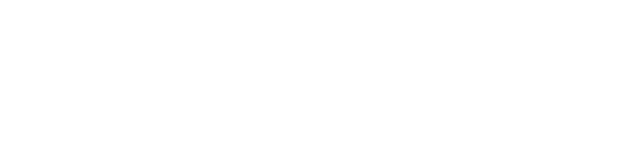
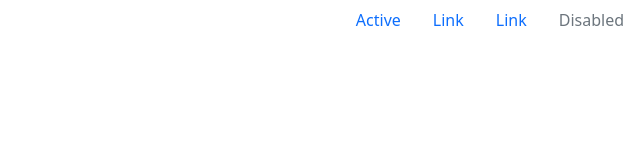
Before and after one commit to sabeenakhan/End-Game, a plain HTML site: page index.html in a window 1280 px wide. Shown: the whole page, without its empty margins (640-1280 px from the left). Drawn offline with nearby package versions, Linux system fonts and the light colour scheme.

Commit message:
adding nav

```diff
--- a/index.html
+++ b/index.html
@@ -1,11 +1,36 @@
 <!DOCTYPE html>
 <html lang="en">
+
 <head>
     <meta charset="UTF-8">
     <meta name="viewport" content="width=device-width, initial-scale=1.0">
-    <title>Document</title>
+
+    <link href="https://cdn.jsdelivr.net/npm/bootstrap@5.0.2/dist/css/bootstrap.min.css" rel="stylesheet"
+        integrity="sha384-EVSTQN3/azprG1Anm3QDgpJLIm9Nao0Yz1ztcQTwFspd3yD65VohhpuuCOmLASjC" crossorigin="anonymous">
+
+    <title>End Game</title>
 </head>
+
 <body>
 
+    <ul class="nav justify-content-end">
+        <li class="nav-item">
+          <a class="nav-link active" aria-current="page" href="#">Active</a>
+        </li>
+        <li class="nav-item">
+          <a class="nav-link" href="#">Link</a>
+        </li>
+        <li class="nav-item">
+          <a class="nav-link" href="#">Link</a>
+        </li>
+        <li class="nav-item">
+          <a class="nav-link disabled" href="#" tabindex="-1" aria-disabled="true">Disabled</a>
+        </li>
+      </ul>
+
+    <script src="https://cdn.jsdelivr.net/npm/bootstrap@5.0.2/dist/js/bootstrap.bundle.min.js"
+        integrity="sha384-MrcW6ZMFYlzcLA8Nl+NtUVF0sA7MsXsP1UyJoMp4YLEuNSfAP+JcXn/tWtIaxVXM"
+        crossorigin="anonymous"></script>
 </body>
+
 </html>
```
